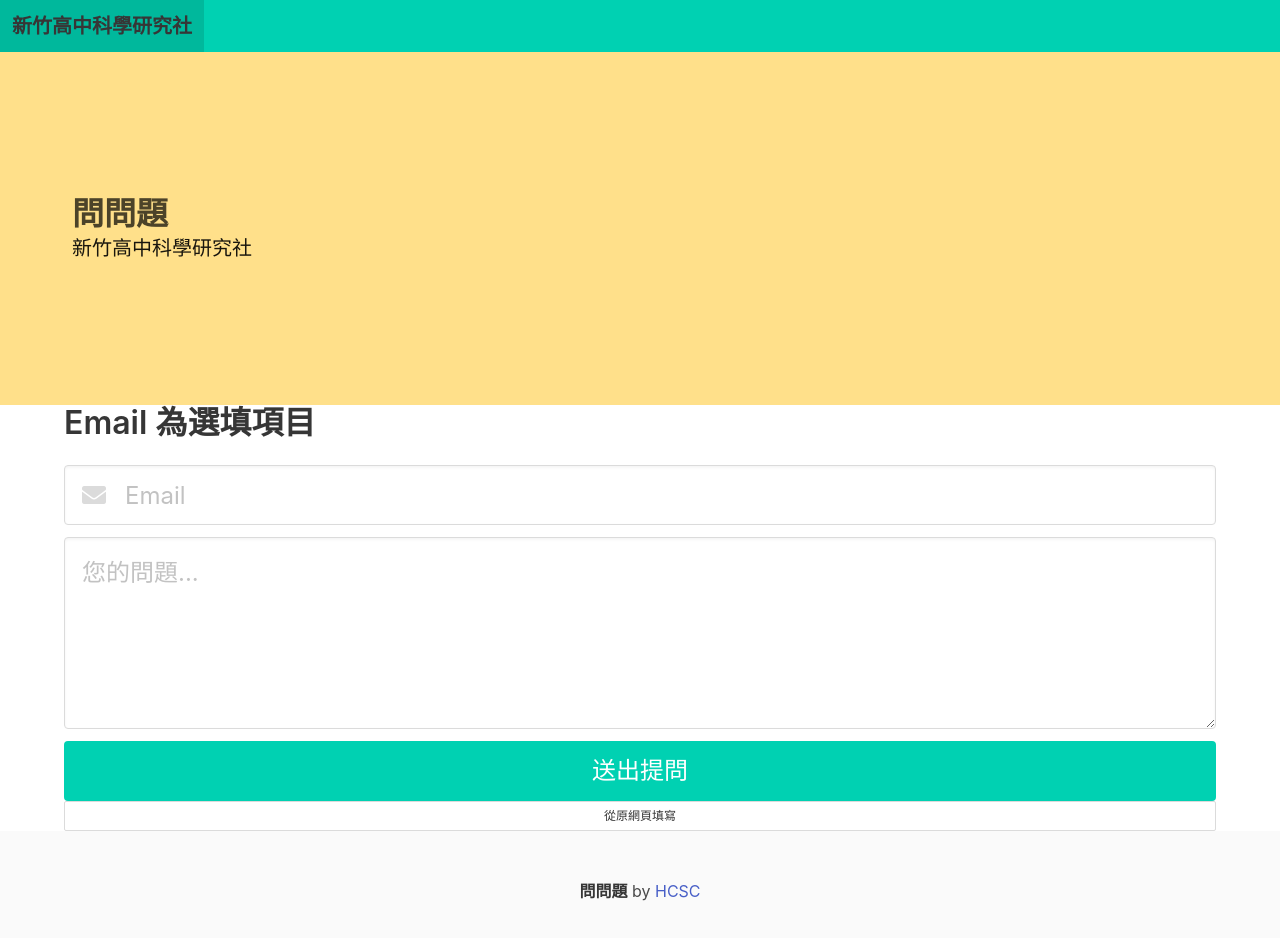
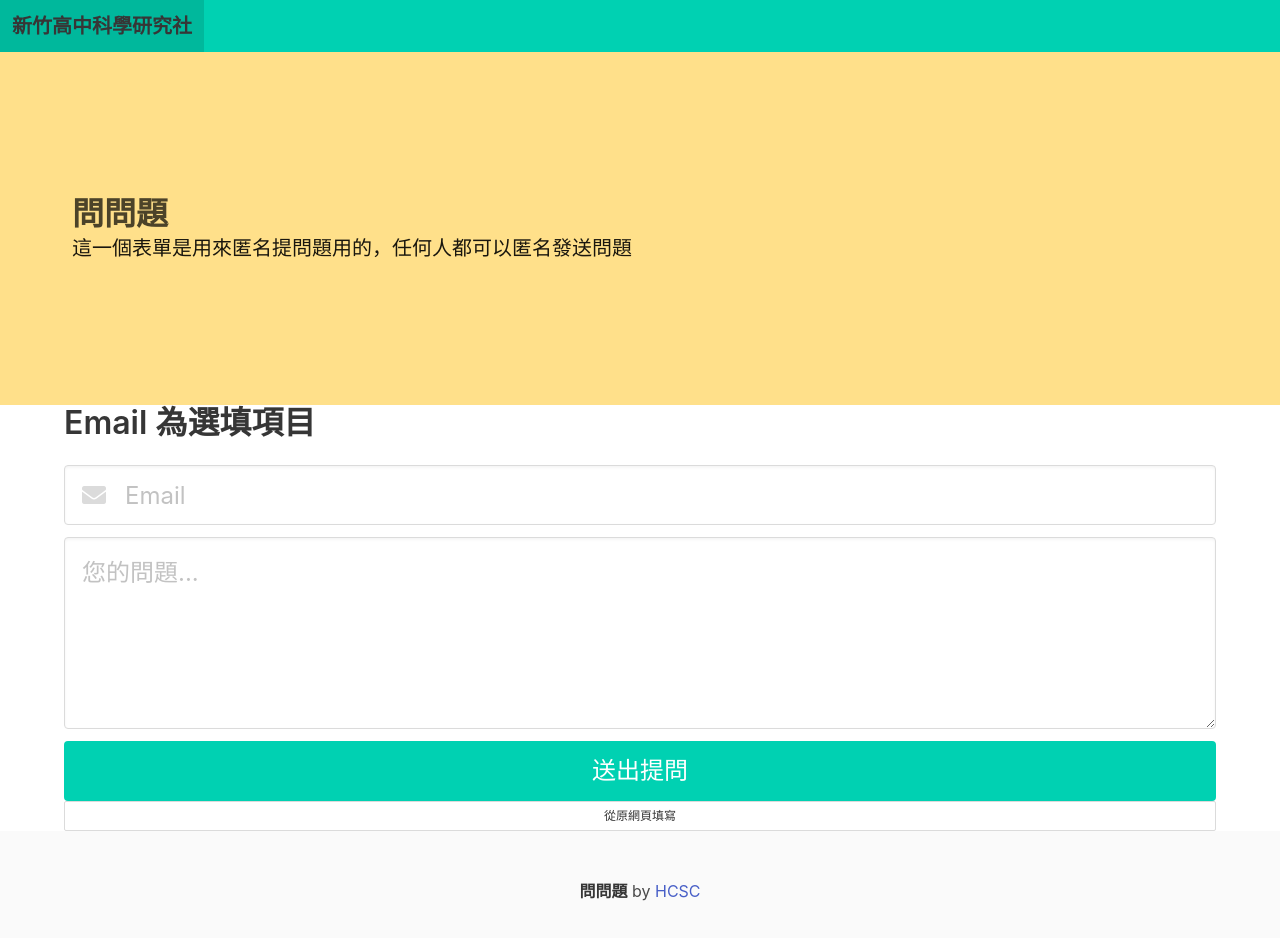
Before and after one commit to hcsc-25th/question, a plain HTML site: page index.html in a window 1280 px wide. Drawn offline with nearby package versions, Linux system fonts and the light colour scheme.

Commit message:
Update index.html

```diff
--- a/index.html
+++ b/index.html
@@ -24,7 +24,7 @@
         問問題
       </p>
       <p class="subtitle">
-        新竹高中科學研究社
+        這一個表單是用來匿名提問題用的，任何人都可以匿名發送問題
       </p>
     </div>
   </section>
```
